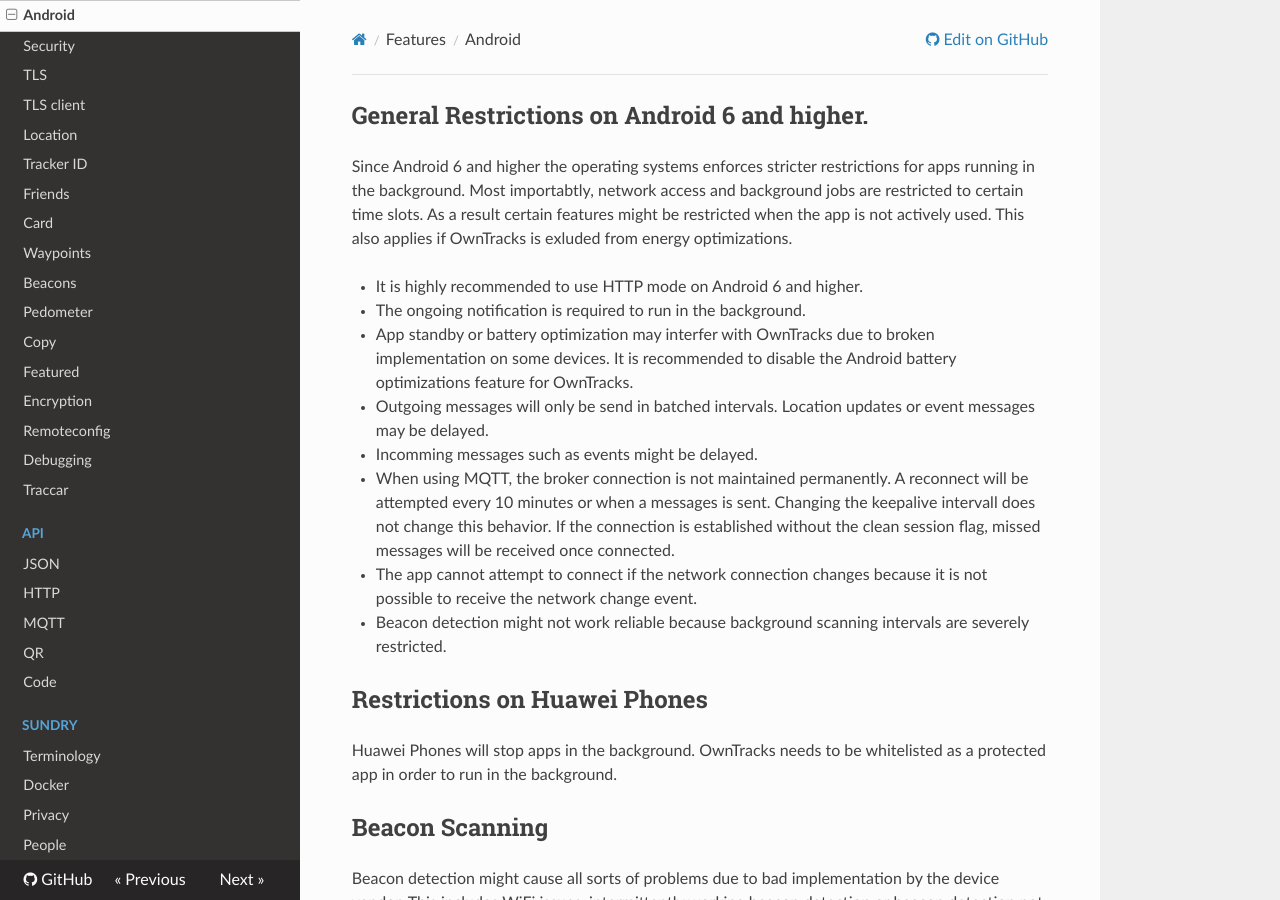
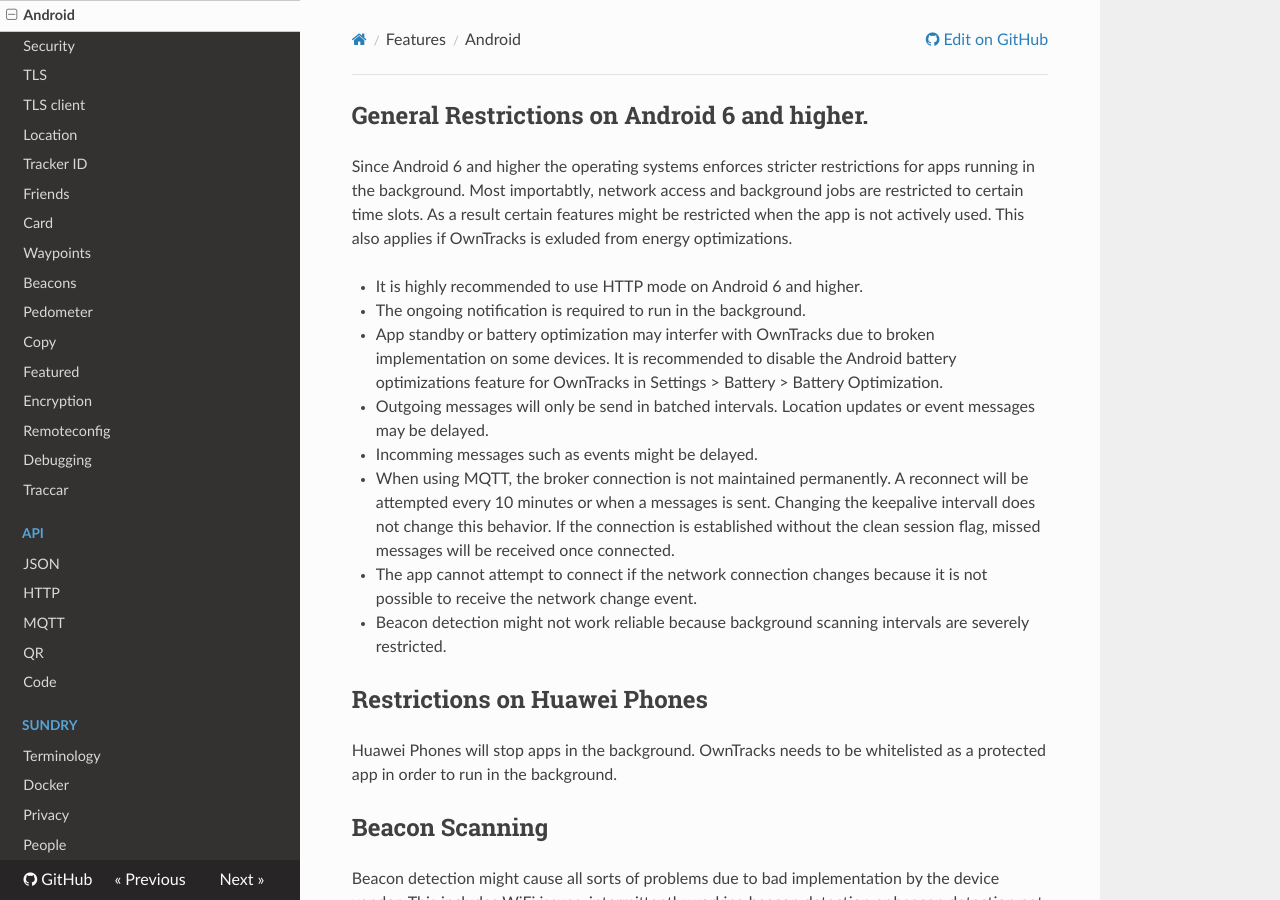
Before and after one commit to owntracks/booklet, an MkDocs documentation site: the page built from docs/features/android.md, in a window 1280 px wide and 900 px high. Built offline with MkDocs 1.6.1, drawn with Linux system fonts in a browser that asks for light colours; nearby versions of some CDN libraries; old or Windows-style settings are respelled for this version of MkDocs.

Commit message:
Update android.md

```diff
--- a/docs/features/android.md
+++ b/docs/features/android.md
@@ -3,7 +3,7 @@ Since Android 6 and higher the operating systems enforces stricter restrictions
 
 * It is highly recommended to use HTTP mode on Android 6 and higher.
 * The ongoing notification is required to run in the background.
-* App standby or battery optimization may interfer with OwnTracks due to broken implementation on some devices. It is recommended to disable the Android battery optimizations feature for OwnTracks.
+* App standby or battery optimization may interfer with OwnTracks due to broken implementation on some devices. It is recommended to disable the Android battery optimizations feature for OwnTracks in Settings > Battery > Battery Optimization.
 * Outgoing messages will only be send in batched intervals. Location updates or event messages may be delayed.
 * Incomming messages such as events might be delayed.
 * When using MQTT, the broker connection is not maintained permanently. A reconnect will be attempted every 10 minutes or when a messages is sent. Changing the keepalive intervall does not change this behavior. If the connection is established without the clean session flag, missed messages will be received once connected.
```
